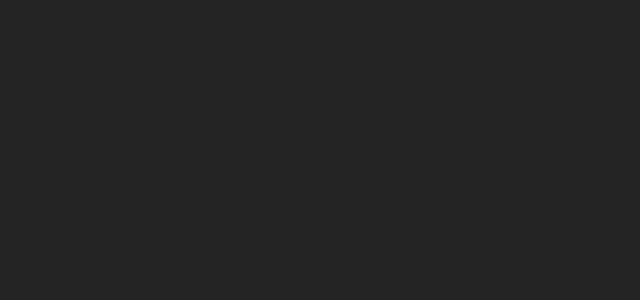
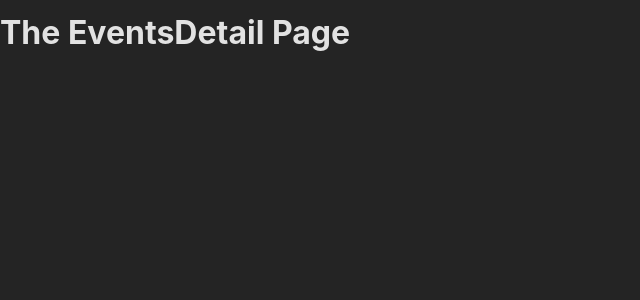
Before and after one commit to Mohammad-Shaikh-Ibrahim/React-Router, a React (Vite) app in the folder React_Router_Project/: page /events/new in a window 1280 px wide. Shown: the top 300 px of the page, without its empty margins (0-640 px from the left). Built offline with nearby package versions, Linux system fonts and the light colour scheme.

Commit message:
1. Add five new (dummy) page components (content can be simple <h1> elements) &&& 2. Add routing & route definitions for these five pages

```diff
--- a/React_Router_Project/src/App.jsx
+++ b/React_Router_Project/src/App.jsx
@@ -20,8 +20,23 @@
 // 7. Output the ID of the selected event on the EventDetailPage
 // BONUS: Add another (nested) layout route that adds the <EventNavigation> component above all /events... page components
 
+import { RouterProvider, createBrowserRouter } from "react-router-dom";
+import HomePage from "./pages/HomePage";
+import EventsPage from "./pages/EventsPage";
+import EventDetaiPage from "./pages/EventDetailPage";
+import NewEventPage from "./pages/NewEventPage";
+import EditEventPage from "./pages/EditEventPage";
+
+const router = createBrowserRouter([
+  { path: '/', element: <HomePage /> },
+  { path: '/events', element: <EventsPage /> },
+  { path: '/events/:eventId', element: <EventDetaiPage /> },
+  { path: '/events/:new', element: <NewEventPage /> },
+  { path: '/events/:eventId/edit', element: <EditEventPage /> },
+])
+
 function App() {
-  return <div></div>;
+  return <RouterProvider router={router} />;
 }
 
 export default App;
--- /dev/null
+++ b/React_Router_Project/src/pages/EditEventPage.jsx
@@ -0,0 +1,7 @@
+export default function EditEventPage() {
+    return (
+        <>
+            <h1>The EditEvents Page</h1>
+        </>
+    );
+}
--- /dev/null
+++ b/React_Router_Project/src/pages/EventDetailPage.jsx
@@ -0,0 +1,7 @@
+export default function EventDetaiPage() {
+    return (
+        <>
+            <h1>The EventsDetail Page</h1>
+        </>
+    );
+}
--- /dev/null
+++ b/React_Router_Project/src/pages/EventsPage.jsx
@@ -0,0 +1,7 @@
+export default function EventsPage() {
+    return (
+        <>
+            <h1>The Events Page</h1>
+        </>
+    );
+}
--- /dev/null
+++ b/React_Router_Project/src/pages/HomePage.jsx
@@ -0,0 +1,7 @@
+export default function HomePage() {
+    return (
+        <>
+            <h1>The Home Page!</h1>
+        </>
+    );
+}
--- /dev/null
+++ b/React_Router_Project/src/pages/NewEventPage.jsx
@@ -0,0 +1,7 @@
+export default function NewEventPage() {
+    return (
+        <>
+            <h1>The NewEvents Page</h1>
+        </>
+    );
+}
```
Also changed, not shown: 1 other file (tests, documents, lock files or other folders).
